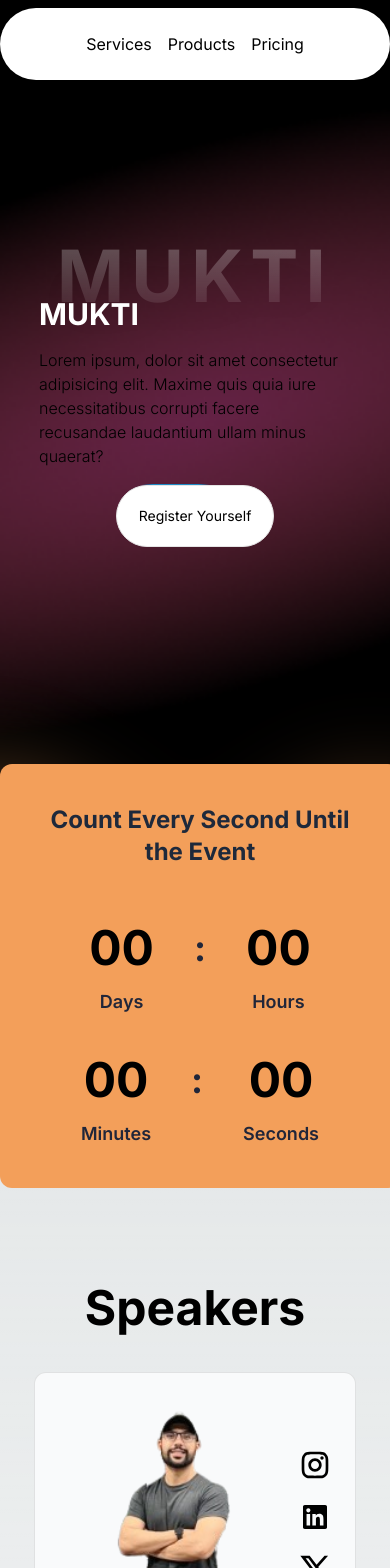
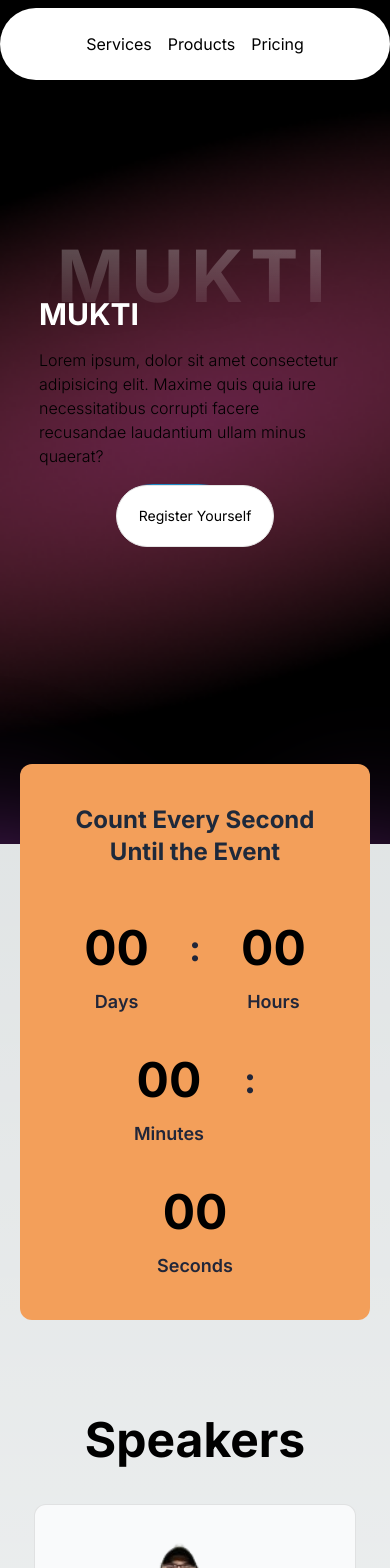
Before and after one commit to anand06amar/MUKTI, a Next.js app: page / in a window 390 px wide. Shown: the top 1568 px of the page. Built offline with nearby package versions, Linux system fonts and the light colour scheme.

Commit message:
responsiveness improved

```diff
--- a/src/components/countdown/counter.tsx
+++ b/src/components/countdown/counter.tsx
@@ -18,7 +18,7 @@ export default function Counter() {
     return (
       <section className="coming-soon-section">
         <div className="auto-container relative -top-20">
-            <div className="sm:w-[90vw] w-[400px] max-w-[900px] mx-auto lg:mx-0 bg-[#F39F5A] text-black font-bold rounded-xl ps-10 pe-10 lg:flex">
+            <div className="sm:w-[90vw] w-[350px] max-w-[900px] mx-auto lg:mx-0 bg-[#F39F5A] text-black font-bold rounded-xl ps-10 pe-10 lg:flex">
                 <div className="title-column items-center flex justify-center">
                     <div className="inner-column hidden lg:block none">
                         <div className="text-2xl text-center font-bold text-slate-800 lg:text-start ">Count Every<br></br>Second Until<br></br>the Event</div>
--- a/src/components/footer/AboutUS.tsx
+++ b/src/components/footer/AboutUS.tsx
@@ -18,7 +18,7 @@ export default function AboutUs(){
             Laudantium, eaque. Expedita, voluptatum voluptates? Laudantium ut accusamus dignissimos laboriosam possimus, ex magnam qui expedita pariatur tempora repellendus inventore deserunt minus! Suscipit corporis nihil adipisci non magnam libero, vero dolorum!</div>
 </div>
 
-    <div className='absolute bottom-20 lg:bottom-0 w-full'>
+    <div className='absolute bottom-0 w-full'>
         <h1 className='text-center font-bold text-4xl'>Contact Us</h1>
         <div className='w-full flex justify-center gap-[4%] pt-6'>
             <Link href=''>
--- a/src/components/hero/Hero.tsx
+++ b/src/components/hero/Hero.tsx
@@ -10,9 +10,11 @@ function Hero() {
         gradientBackgroundStart="#000000"
         gradientBackgroundEnd="#000000"
         pointerColor="white"
-        firstColor="243, 159, 90"
-        secondColor="243, 159, 90"
-        thirdColor="243, 159, 90"
+        firstColor="174, 68, 90"
+        secondColor="69, 25, 82"
+        thirdColor="69, 25, 82"
+        fourthColor="174, 68, 90"
+        fifthColor="174, 68, 90"
       >
         <div className="absolute top-0 left-0 w-full h-full">
           <Image
```
